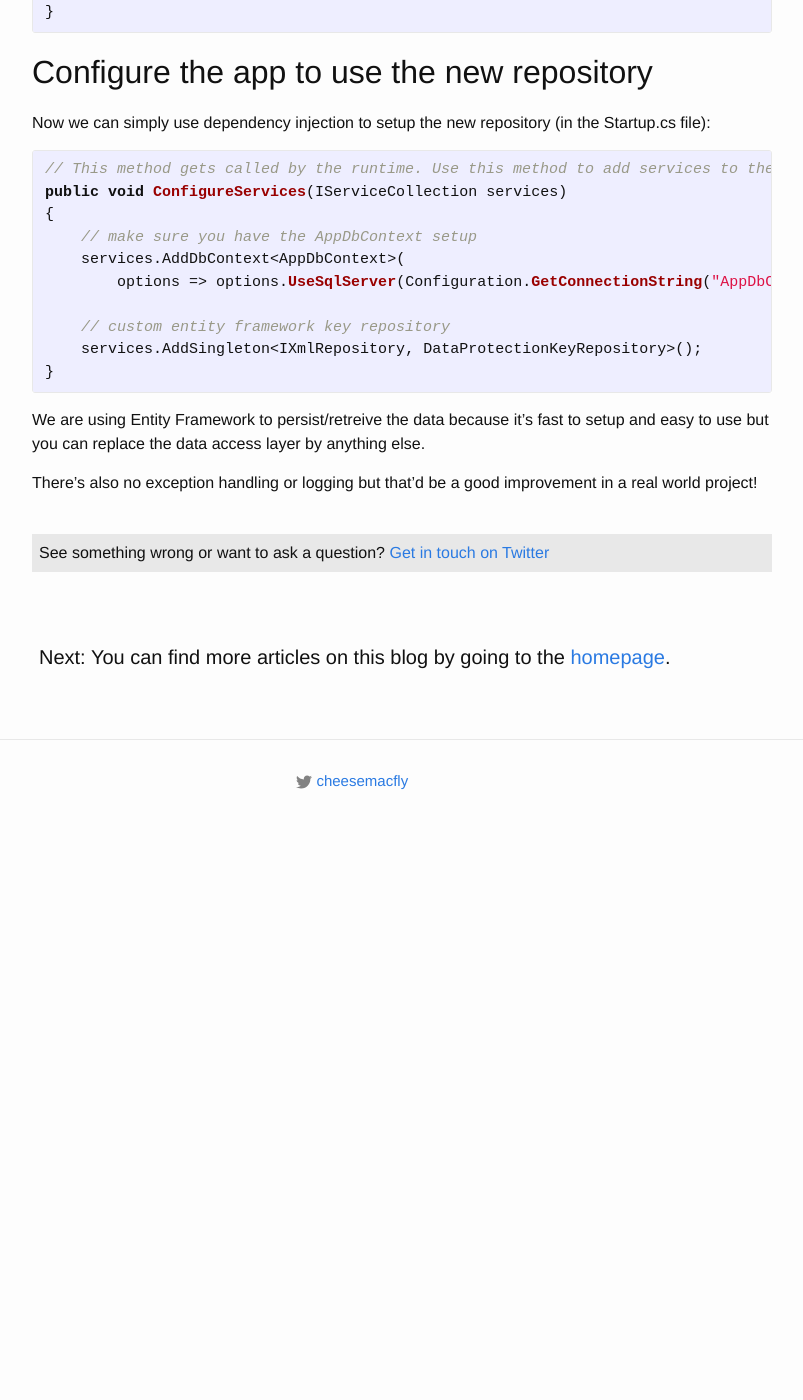
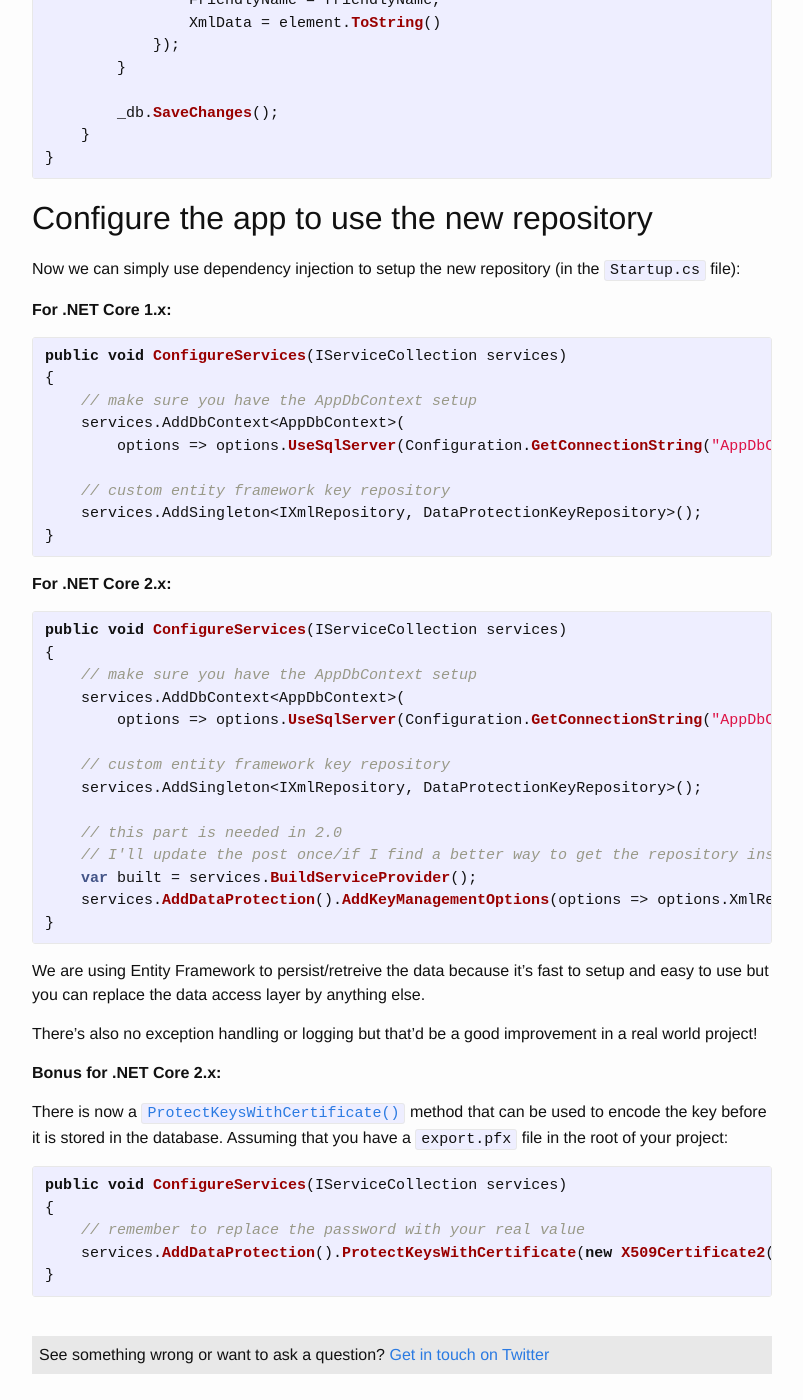
Before and after one commit to cheesemacfly/cheesemacfly.github.io, a Jekyll site: the page built from _posts/2017-01-11-dotnet-core-data-protection-keys-repository.markdown, in a window 1280 px wide and 1400 px high, scrolled down 2555 px. Shown: the whole window, without its empty margins (238-1041 px from the left). Built offline with Jekyll 4.4.1, drawn with Linux system fonts in a browser that asks for light colours; nearby versions of some CDN libraries; before the commit the page ends 3408 px from its top, so only the background shows below that; some of the changed text lies outside the part shown.

Commit message:
fixing one post now that .NET Core 2.0 is out

```diff
--- a/_posts/2017-01-11-dotnet-core-data-protection-keys-repository.markdown
+++ b/_posts/2017-01-11-dotnet-core-data-protection-keys-repository.markdown
@@ -1,10 +1,17 @@
 ---
 layout: post
-title:  ".NET Core cookie authentication middleware and load balancing"
+title:  ".NET Core cookie authentication middleware, load balancing and the data protection system"
 date:   2017-01-11 00:00:00
 categories: blog
-tags: dotnet .NET Core cookie middleware data protection key repository load balanced
+tags: dotnet .NET Core cookie middleware data protection system key repository load balanced
+excerpt: Using the .NET Core cookie authentication middleware as well as a load balanced environment usually makes the user's authentication "reset" between server hits. That's because the data in the cookie is encoded using a key that might only available in the server's memory (typically in a unix environment it will be the case).
 ---
+
+__Edited on 2017-09-21:__
+__I have added a couple notes since the version 2.0 of .NET Core works slightly differently.__
+
+___
+<br />
 
 Using the [.NET Core cookie authentication middleware](https://docs.microsoft.com/en-us/aspnet/core/security/authentication/cookie) as well as a load balanced environment usually makes the user's authentication "reset" between server hits.
 That's because the data in the cookie is encoded using a key that [might only available in the server's memory](https://docs.microsoft.com/en-us/aspnet/core/security/data-protection/configuration/default-settings#data-protection-default-settings) (typically in a unix environment it will be the case).
@@ -23,11 +30,12 @@ public void ConfigureServices(IServiceCollection services)
 But sometimes you cannot share a directory between your web servers or you just want to use SQL to store the encryption key.
 And that's exactely what we are going to do.
 
-But before going further there is one **very important** point that needs to be [quoted from the documentation](https://docs.microsoft.com/en-us/aspnet/core/security/data-protection/implementation/key-storage-providers):
+Before going further there is one **very important** point that needs to be [quoted from the documentation](https://docs.microsoft.com/en-us/aspnet/core/security/data-protection/implementation/key-storage-providers):
 
 > If you specify an explicit key persistence location, the data protection system will deregister the default key encryption at rest mechanism that the heuristic provided, so keys will no longer be encrypted at rest. It is recommended that you additionally specify an explicit key encryption mechanism for production applications.
 
-And since that's what we're doing here, your keys are going to be stored not encrypted in your database. More information on that subject here: <https://docs.microsoft.com/en-us/aspnet/core/security/data-protection/implementation/key-encryption-at-rest>.
+And since that's what we're doing here, your keys are going to be stored not encrypted in your database (unless you're using .NET Core 2.0 as I'll show at the end of this post).
+More information on that subject here: <https://docs.microsoft.com/en-us/aspnet/core/security/data-protection/implementation/key-encryption-at-rest>.
 
 With that out of the way, let's start!
 
@@ -111,10 +119,11 @@ public class DataProtectionKeyRepository : IXmlRepository
 
 ## Configure the app to use the new repository
 
-Now we can simply use dependency injection to setup the new repository (in the Startup.cs file):
+Now we can simply use dependency injection to setup the new repository (in the `Startup.cs` file):
+
+__For .NET Core 1.x:__
 
 {% highlight C# %}
-// This method gets called by the runtime. Use this method to add services to the container.
 public void ConfigureServices(IServiceCollection services)
 {
     // make sure you have the AppDbContext setup
@@ -126,6 +135,39 @@ public void ConfigureServices(IServiceCollection services)
 }
 {% endhighlight %}
 
+__For .NET Core 2.x:__
+
+{% highlight C# %}
+public void ConfigureServices(IServiceCollection services)
+{
+    // make sure you have the AppDbContext setup
+    services.AddDbContext<AppDbContext>(
+        options => options.UseSqlServer(Configuration.GetConnectionString("AppDbContext")));
+
+    // custom entity framework key repository
+    services.AddSingleton<IXmlRepository, DataProtectionKeyRepository>();
+
+    // this part is needed in 2.0
+    // I'll update the post once/if I find a better way to get the repository instance
+    var built = services.BuildServiceProvider();
+    services.AddDataProtection().AddKeyManagementOptions(options => options.XmlRepository = built.GetService<IXmlRepository>());
+}
+{% endhighlight %}
+
 We are using Entity Framework to persist/retreive the data because it's fast to setup and easy to use but you can replace the data access layer by anything else.
 
 There's also no exception handling or logging but that'd be a good improvement in a real world project!
+
+__Bonus for .NET Core 2.x:__
+
+There is now a [`ProtectKeysWithCertificate()`](https://docs.microsoft.com/en-us/aspnet/core/security/data-protection/implementation/key-encryption-at-rest#x509-certificate) method that can be used to encode the key before it is stored in the database.
+Assuming that you have a `export.pfx` file in the root of your project:
+
+
+{% highlight C# %}
+public void ConfigureServices(IServiceCollection services)
+{
+    // remember to replace the password with your real value
+    services.AddDataProtection().ProtectKeysWithCertificate(new X509Certificate2("export.pfx", "password"));
+}
+{% endhighlight %}
```
